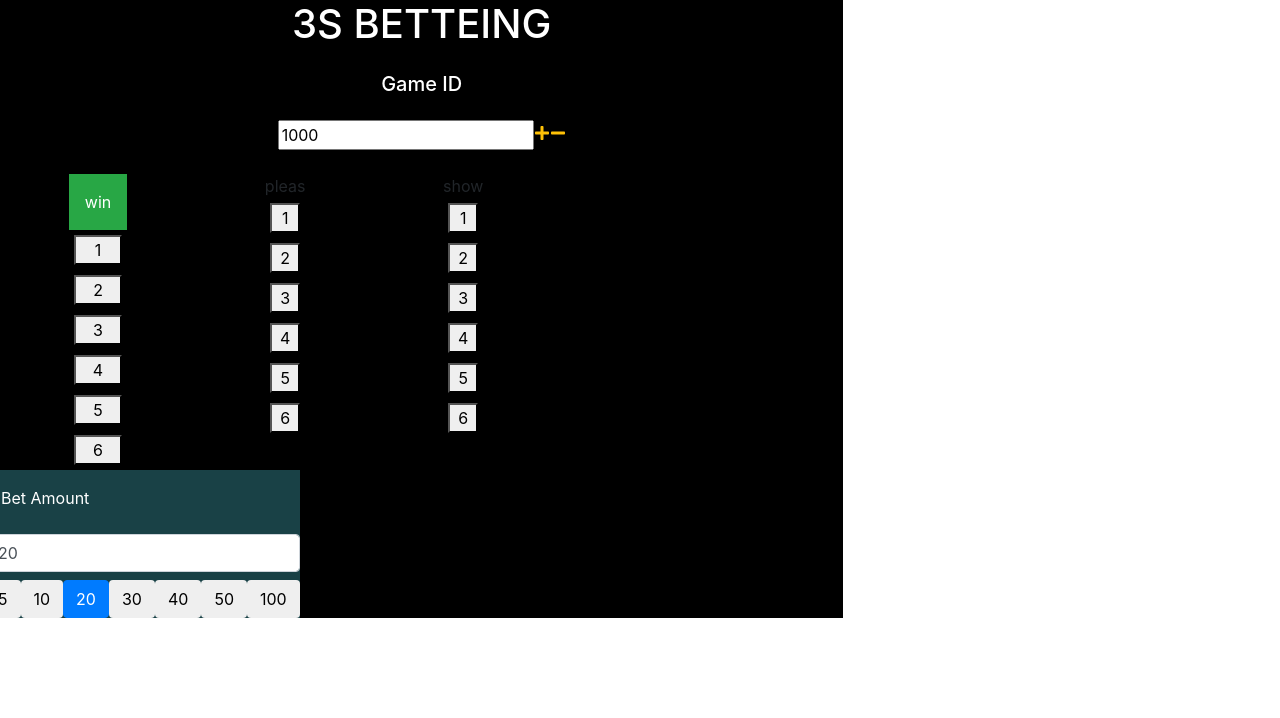
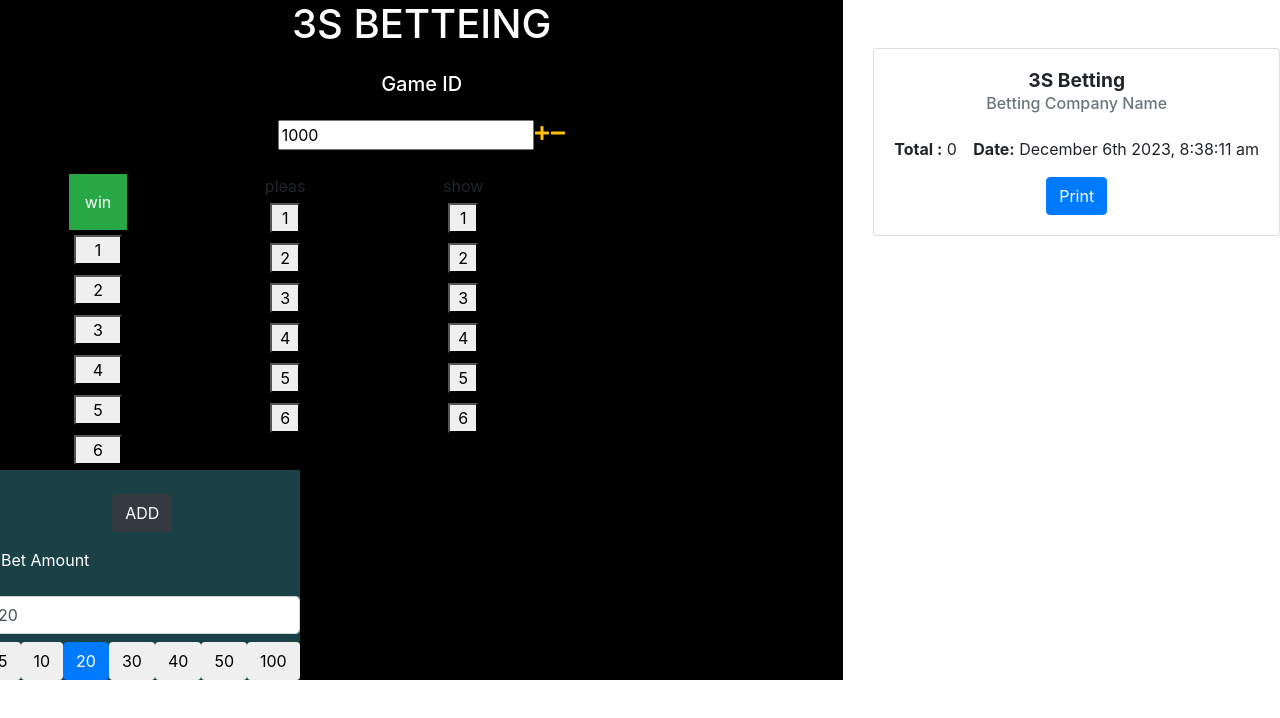
Before and after one commit to Yohannes444/wshaback-front, a React (Create React App) app: page / in a window 1280 px wide. Shown: the top 718 px of the page. Built offline with nearby package versions, Linux system fonts and the light colour scheme; a web font is replaced by a local one.

Commit message:
tiket component add

```diff
--- a/package.json
+++ b/package.json
@@ -17,6 +17,7 @@
     "cross-fetch": "2.1.0",
     "font-awesome": "4.7.0",
     "http-errors": "^2.0.0",
+    "moment": "^2.29.4",
     "pdfjs-dist": "^4.0.189",
     "prop-types": "15.6.0",
     "react": "^16.3.2",
--- a/src/components/BettingTicket.jsx
+++ b/src/components/BettingTicket.jsx
@@ -1,12 +1,73 @@
-// Import React and other dependencies
-import React, { useEffect, useState } from "react";
+import React, { useState, useEffect } from 'react';
+import { Card, CardBody, CardTitle, CardSubtitle, ListGroup, ListGroupItem, Button } from 'reactstrap';
+import moment from 'moment';
 
+const Ticket = (props) => {
+  const { newBette } = props;
+  const [betList, setBetList] = useState([]);
 
-const App = () => {
+  useEffect(() => {
+    if (newBette && Object.keys(newBette).length > 0) {
+      // Update bet list when a new bet is received
+      setBetList((prevList) => [...prevList, newBette]);
+    }
+  }, [newBette]);
+
+  const calculateTotalAmount = () => {
+    return betList.reduce((total, bet) => total + bet.betAmount, 0);
+  };
+
+  const handlePrintClick = () => {
+    // Assume you want to print the ticket here
+    // You can add your logic to trigger printing
+    console.log('Printing ticket...');
+    // You may want to implement logic to print using a POS machine
+  };
 
   return (
-   <div></div>
+    <div className="mt-5">
+      <Card>
+        <CardBody>
+          <div className="text-center">
+            <CardTitle tag="h5">3S Betting</CardTitle>
+          </div>
+          <CardSubtitle tag="h6" className="mb-2 text-muted text-center">Betting Company Name</CardSubtitle>
+
+          <ListGroup>
+            {betList.map((bet, index) => (
+              <ListGroupItem key={index} className="d-flex justify-content-between align-items-center">
+                <div>
+                   {JSON.stringify(bet.selectedButtons)}
+                </div>
+                <div>
+                  <strong>________</strong> {bet.betAmount}
+                </div>
+              </ListGroupItem>
+            ))}
+          </ListGroup>
+
+          <div className="mt-3 d-flex justify-content-between">
+            <div>
+              <strong>Total :</strong> {calculateTotalAmount()}
+            </div>
+            <div>
+              <strong>Date:</strong> {moment().format('MMMM Do YYYY, h:mm:ss a')}
+            </div>
+          </div>
+
+          {/* Print Button */}
+          <div className="text-center mt-3">
+            <Button
+              color="primary"
+              onClick={handlePrintClick}
+            >
+              Print
+            </Button>
+          </div>
+        </CardBody>
+      </Card>
+    </div>
   );
 };
 
-export default App;
+export default Ticket;
--- a/src/components/HomeComponent.jsx
+++ b/src/components/HomeComponent.jsx
@@ -2,11 +2,13 @@ import React, { useState } from 'react';
 import './homePage.css';
 import { FaPlus, FaMinus } from 'react-icons/fa';
 import { Button, Container, Row, Col, Card, FormGroup, Label, Input, CardText } from 'reactstrap';
+import  Ticket  from './BettingTicket'
 
 const Home = (props) => {
     const [selectedButtons, setSelectedButtons] = useState({});
     const [betAmount, setBetAmount] = useState(20);
     const [gameID, setGameID] = useState(1000);
+    const [newBette, setNewBerre] = useState([])
 
   const handleAmountChange = (event) => {
     setBetAmount(event.target.value);
@@ -15,38 +17,54 @@ const Home = (props) => {
   const handleButtonClick = (amount) => {
     setBetAmount(amount);
   };
+  const sendToTicket = (bet) => {
+    // Handle the bet data in the parent component
+    console.log('Received bet data:', bet);
+    setNewBerre(bet)
+  };
 
+  const handleAddClick = () => {
+    // Create the bet object
+    const bet = {
+      selectedButtons,
+      betAmount,
+      gameID
+    };
+
+    // Send the bet object to the Ticket component
+    sendToTicket(bet);
+
+    // Clear selected buttons
+    setSelectedButtons({});
+    setBetAmount(20);
+
+    // Update styling of the button
+    const addButton = document.getElementById('addButton');
+    addButton.style.backgroundColor = 'black';
+    addButton.style.color = 'white';
+    addButton.style.fontWeight = 'bold';
+  };
   const selectRadioButton = (column, index) => {
     setSelectedButtons((prevSelected) => {
-      // Create a new object to avoid mutating state directly
       const newSelected = { ...prevSelected };
 
-      // Initialize the array for the column if it doesn't exist
       newSelected[column] = newSelected[column] || [];
 
-      // Check if the same button is clicked again, then toggle the selection
       if (newSelected[column].length > 0 && newSelected[column][1] === index) {
-        // Toggle the selected state
         const selectedButton = document.getElementById(`column${column}`).children[index - 1];
         selectedButton.classList.toggle('selected');
-
-        // Clear the selection for the column
         newSelected[column] = [];
       } else {
-        // Deselect previously selected button in the same column
         if (newSelected[column].length > 0) {
           const prevIndex = newSelected[column][1]; // Use [1] to get the previous index
           document.getElementById(`column${column}`).children[prevIndex - 1].classList.remove('selected');
         }
 
-        // Update the selected button for the column
         newSelected[column] = [column, index];
 
-        // Add 'selected' class to the newly selected button
         document.getElementById(`column${column}`).children[index - 1].classList.add('selected');
       }
 
-      // Save the selected column and index or perform other actions as needed
       console.log(`Selected button in column ${column}: ${index}`);
 
       return newSelected;
@@ -77,12 +95,9 @@ const incrementGameID = () => {
 
   return (
     <div>
-
+      <Row>
+          <Col md={8}>
       <div>
-
-
-
-
 
     <section id="list-group">
         <div className="container-lg "style={{backgroundColor:'rgb(0,0, 0)'}}>
@@ -148,6 +163,16 @@ const incrementGameID = () => {
             </Col>
             <Col xs="3.8"style={{backgroundColor:'rgb(25,65, 70)'}}>
             <div >
+            <div className="text-center mt-4">
+                  <Button
+                    id="addButton"
+                    color="dark"
+                    onClick={handleAddClick}
+                    className="text-white"
+                  >
+                    ADD
+                  </Button>
+                </div>
               <label htmlFor="betAmount" className="form-label text-white p-3 me-4">
                 Bet Amount
               </label>
@@ -168,7 +193,9 @@ const incrementGameID = () => {
                   >
                     {amount}
                   </Button>
+
                 ))}
+
               </div>
 
             </div>
@@ -184,6 +211,11 @@ const incrementGameID = () => {
                     }
                   `}</style>
       </div>
+      </Col>
+      <Col md={4}>
+            <Ticket newBette={newBette}  />
+          </Col>
+        </Row>
     </div>
   );
 };
--- a/src/components/MainComponent.jsx
+++ b/src/components/MainComponent.jsx
@@ -3,7 +3,6 @@ import Home from './HomeComponent'
 import { Switch, Route,withRouter } from "react-router-dom";
 import  {connect}  from 'react-redux';
 import { Row, Col } from 'reactstrap'; // or import { Row, Col } from 'tailwindcss';
-import  Ticket  from './BettingTicket'
 
 
 const mapStateToProps = state => {
@@ -26,19 +25,11 @@ componentDidMount(){
   render(){
 
 
+
     return (
-
-            <div className="App">
-        <Row>
-          <Col md={8}>
-            <Home />
-          </Col>
-          <Col md={4}>
-            <Ticket />
-          </Col>
-        </Row>
+      <div>
+        <Home />
       </div>
-
     );
   }
 
```
Also changed, not shown: 2 other files (tests, documents, lock files or other folders).
